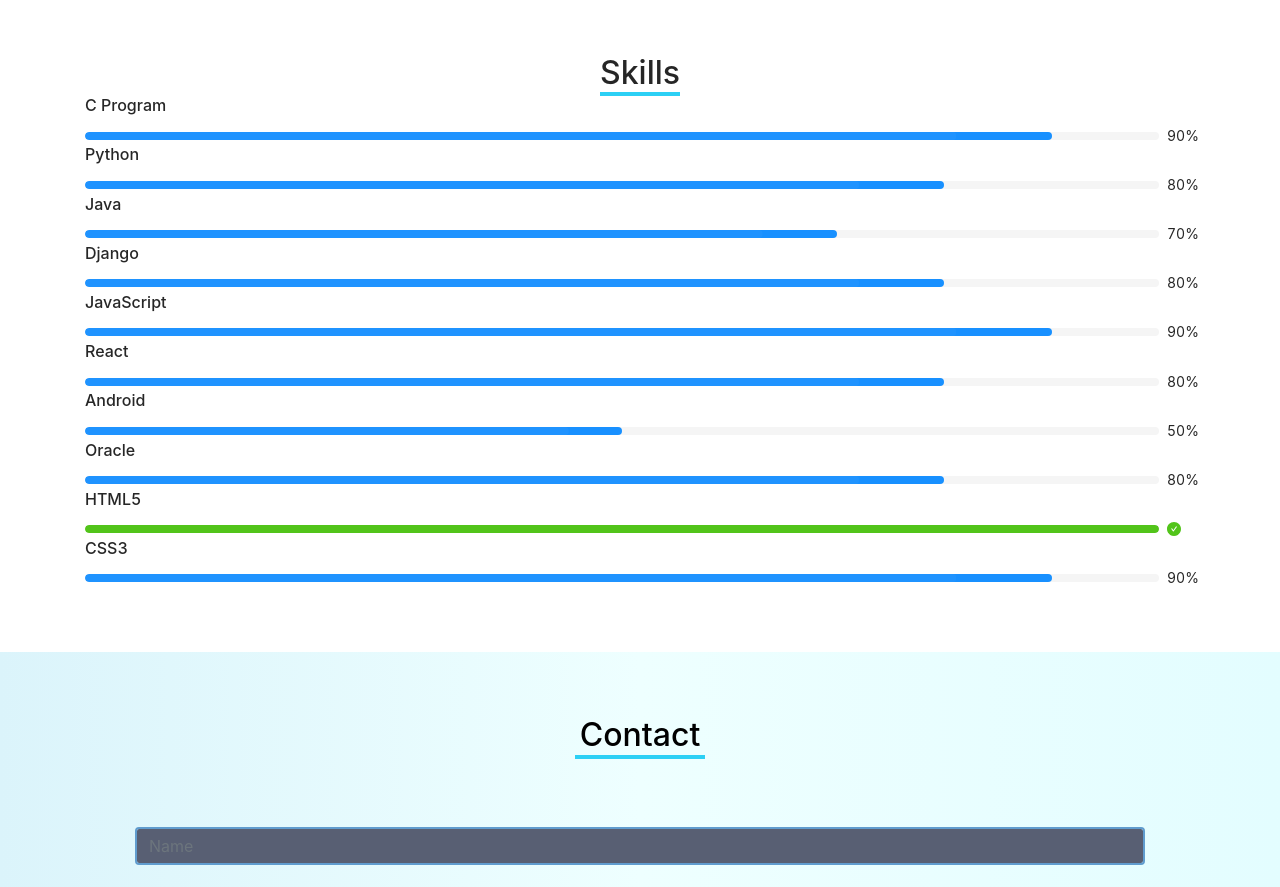
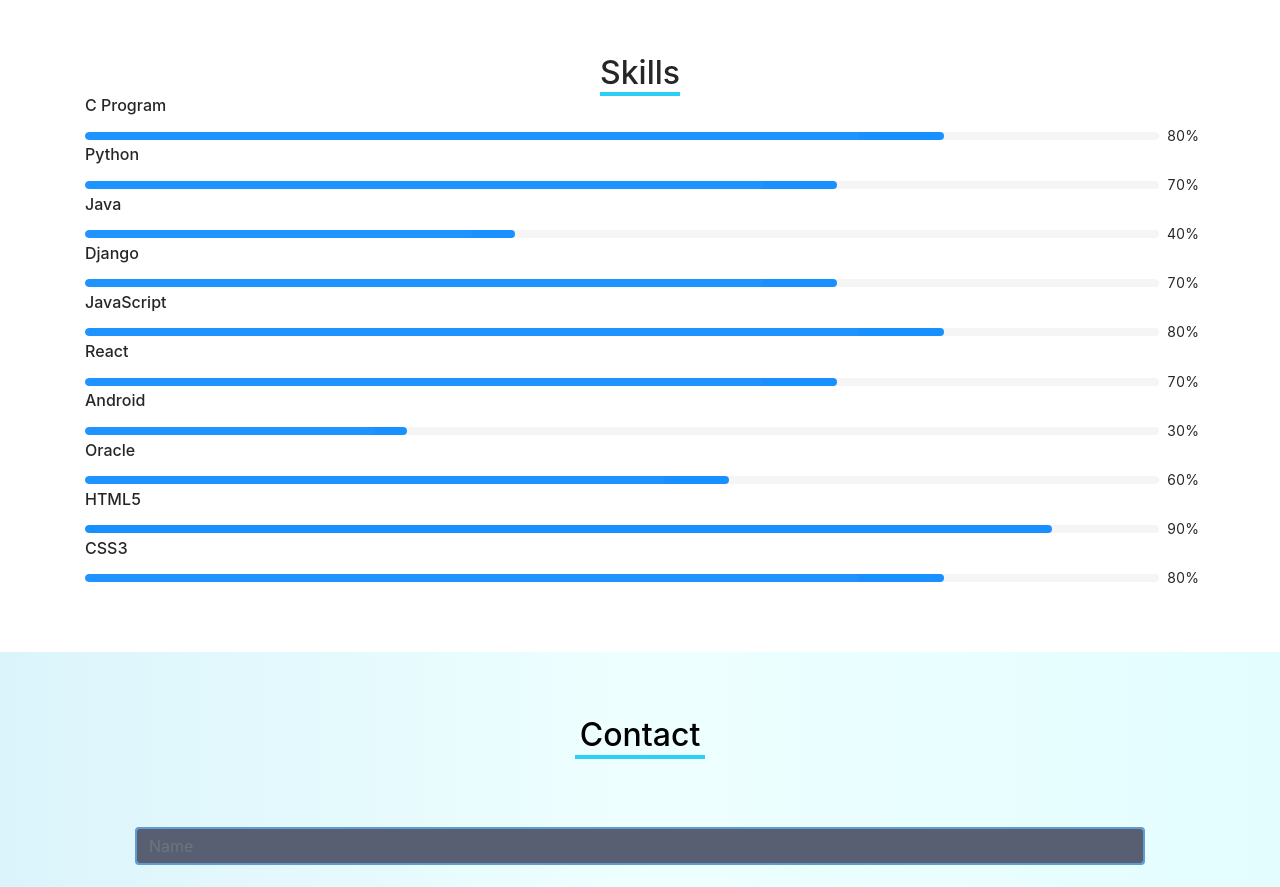
Before and after one commit to Nahid2194/My_Portfolio_React, a React (Create React App) app: page /resume in a window 1280 px wide. Shown: the part 1500-2387 px from the top of the page. Built offline with nearby package versions, Linux system fonts and the light colour scheme.

Commit message:
skill update

```diff
--- a/src/components/Skill/Skill.js
+++ b/src/components/Skill/Skill.js
@@ -7,16 +7,16 @@ const Skill = () => {
 
             <h2 style={{ borderBottom: "4px solid #2cd0f5", width: "80px", margin: "auto auto", marginTop: "3%", textAlign: "center" }}>Skills</h2>
             <div className="container" style={{ marginBottom: "5%" }}>
-                <h6>C Program</h6> <Progress percent={90} status="active" />
-                <h6>Python</h6> <Progress percent={80} status="active" />
-                <h6>Java</h6><Progress percent={70} status="active" />
-                <h6>Django</h6> <Progress percent={80} status="active" />
-                <h6>JavaScript</h6> <Progress percent={90} status="active" />
-                <h6>React</h6> <Progress percent={80} status="active" />
-                <h6>Android</h6><Progress percent={50} status="active" />
-                <h6>Oracle</h6><Progress percent={80} status="active" />
-                <h6>HTML5</h6> <Progress percent={100} />
-                <h6>CSS3</h6> <Progress percent={90} status="active" />
+                <h6>C Program</h6> <Progress percent={80} status="active" />
+                <h6>Python</h6> <Progress percent={70} status="active" />
+                <h6>Java</h6><Progress percent={40} status="active" />
+                <h6>Django</h6> <Progress percent={70} status="active" />
+                <h6>JavaScript</h6> <Progress percent={80} status="active" />
+                <h6>React</h6> <Progress percent={70} status="active" />
+                <h6>Android</h6><Progress percent={30} status="active" />
+                <h6>Oracle</h6><Progress percent={60} status="active" />
+                <h6>HTML5</h6> <Progress percent={90} />
+                <h6>CSS3</h6> <Progress percent={80} status="active" />
 
             </div>
         </div>
```
